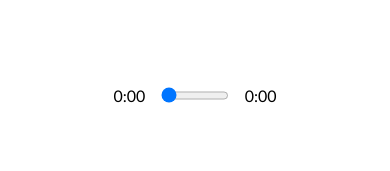
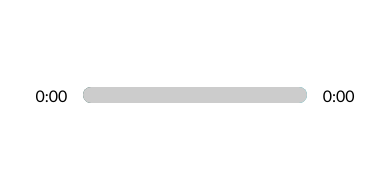
Before and after one commit to Abhishek7487/React_Player, a React (Create React App) app: page / in a window 390 px wide. Shown: the part 521-692 px from the top of the page. Built offline with nearby package versions, Linux system fonts and the light colour scheme.

Commit message:
Uploaded the final version of React-Player with mobile reponsive design

```diff
--- a/src/App.js
+++ b/src/App.js
@@ -20,16 +20,34 @@ function App() {
   const [songInfo, setSongInfo] = useState({
     currentTime: 0,
     duration: 0,
+    animationPercentage: 0,
   });
   const [libraryStatus, setLibraryStatus] = useState(false);
 
   const timeUpdateHandler = (e) => {
     const current = e.target.currentTime;
     const duration = e.target.duration;
-    setSongInfo({ ...songInfo, currentTime: current, duration });
+    // Calculate Percentage
+    const roundedCurrent = Math.round(current);
+    const roundedDuration = Math.round(duration);
+    const animation = Math.round((roundedCurrent / roundedDuration) * 100);
+
+    setSongInfo({
+      ...songInfo,
+      currentTime: current,
+      duration,
+      animationPercentage: animation,
+    });
   };
+
+  const songEndHandler = async () => {
+    let currentIndex = songs.findIndex((song) => song.id === currentSong.id);
+    await setCurrentSong(songs[(currentIndex + 1) % songs.length]);
+    if (isPlaying) audioRef.current.play();
+  };
+
   return (
-    <div className="App">
+    <div className={`App ${libraryStatus ? "libraryActive" : ""}`}>
       <Nav libraryStatus={libraryStatus} setLibraryStatus={setLibraryStatus} />
       <Song currentSong={currentSong} />
       <Player
@@ -56,6 +74,7 @@ function App() {
         onLoadedMetadata={timeUpdateHandler}
         ref={audioRef}
         src={currentSong.audio}
+        onEnded={songEndHandler}
       ></audio>
     </div>
   );
--- a/src/components/LibrarySong.js
+++ b/src/components/LibrarySong.js
@@ -1,5 +1,4 @@
 import React from "react";
-import { playAudio } from "../util";
 
 const LibrarySong = ({
   song,
@@ -10,8 +9,8 @@ const LibrarySong = ({
   isPlaying,
   setSongs,
 }) => {
-  const songSelectHandler = () => {
-    setCurrentSong(song);
+  const songSelectHandler = async () => {
+    await setCurrentSong(song);
     audioRef.current.play();
     // Add Active State
     const newSongs = songs.map((song) => {
@@ -30,7 +29,7 @@ const LibrarySong = ({
     setSongs(newSongs);
 
     // Check if the song is Playing
-    playAudio(isPlaying, audioRef);
+    if (isPlaying) audioRef.current.play();
   };
   return (
     <div
--- a/src/components/Player.js
+++ b/src/components/Player.js
@@ -1,6 +1,5 @@
-import React, { useState, useEffect } from "react";
+import React, { useEffect } from "react";
 import { FontAwesomeIcon } from "@fortawesome/react-fontawesome";
-import { playAudio } from "../util";
 import {
   faPlay,
   faAngleLeft,
@@ -19,10 +18,9 @@ const Player = ({
   setCurrentSong,
   setSongs,
 }) => {
-  // UseEffect
-  useEffect(() => {
+  const activeLibraryHandler = (nextPrev) => {
     const newSongs = songs.map((song) => {
-      if (song.id === currentSong.id) {
+      if (song.id === nextPrev.id) {
         return {
           ...song,
           active: true,
@@ -35,8 +33,7 @@ const Player = ({
       }
     });
     setSongs(newSongs);
-  }, [currentSong]);
-
+  };
   // Event Handlers
   const playSongHandler = () => {
     if (isPlaying) {
@@ -59,27 +56,40 @@ const Player = ({
     setSongInfo({ ...songInfo, currentTime: e.target.value });
   };
 
-  const skipTrackHandler = (direction) => {
+  const skipTrackHandler = async (direction) => {
     let currentIndex = songs.findIndex((song) => song.id === currentSong.id);
     if (direction === "skipForward") {
-      setCurrentSong(songs[(currentIndex + 1) % songs.length]);
+      await setCurrentSong(songs[(currentIndex + 1) % songs.length]);
+      activeLibraryHandler(songs[(currentIndex + 1) % songs.length]);
     }
     if (direction === "skipBack") {
       if ((currentIndex - 1) % songs.length === -1) {
-        setCurrentSong(songs[songs.length - 1]);
-        playAudio(isPlaying, audioRef);
+        await setCurrentSong(songs[songs.length - 1]);
+        activeLibraryHandler(songs[songs.length - 1]);
+        if (isPlaying) audioRef.current.play();
 
         return;
       }
-      setCurrentSong(songs[(currentIndex - 1) % songs.length]);
+      await setCurrentSong(songs[(currentIndex - 1) % songs.length]);
     }
-    playAudio(isPlaying, audioRef);
+    if (isPlaying) audioRef.current.play();
+  };
+
+  // Add the styles
+  const trackAnim = {
+    transform: `translateX(${songInfo.animationPercentage}%)`,
   };
 
   return (
     <div className="player">
       <div className="timeControl">
         <p>{getTime(songInfo.currentTime)}</p>
+        <div
+          style={{
+            background: `linear-gradient(to right, ${currentSong.color[0]},${currentSong.color[1]})`,
+          }}
+          className="track"
+        >
           <input
             min={0}
             max={songInfo.duration || 0}
@@ -87,6 +97,8 @@ const Player = ({
             type="range"
             onChange={drafHandler}
           />
+          <div style={trackAnim} className="animatedTrack"></div>
+        </div>
         <p>{songInfo.duration ? getTime(songInfo.duration) : "0:00"}</p>
       </div>
       <div className="playControl">
--- a/src/styles/_library.scss
+++ b/src/styles/_library.scss
@@ -19,6 +19,7 @@
   display: flex;
   padding: 1rem 2rem;
   cursor: pointer;
+  transition: background 0.2s ease;
   img {
     width: 30%;
   }
@@ -64,3 +65,9 @@
   transform: translateX(0%);
   opacity: 1;
 }
+
+@media screen and (max-width: 768px) {
+  .library {
+    width: 100%;
+  }
+}
--- a/src/styles/_nav.scss
+++ b/src/styles/_nav.scss
@@ -20,3 +20,11 @@ nav {
     }
   }
 }
+
+@media screen and (max-width: 768px) {
+  nav {
+    button {
+      z-index: 10;
+    }
+  }
+}
--- a/src/styles/_player.scss
+++ b/src/styles/_player.scss
@@ -9,10 +9,14 @@
 .timeControl {
   width: 50%;
   display: flex;
+  align-items: center;
 
   input {
     width: 100%;
     padding: 1rem 0;
+    -webkit-appearance: none;
+    background: transparent;
+    cursor: pointer;
   }
 
   p {
@@ -31,3 +35,51 @@
     cursor: pointer;
   }
 }
+
+input[type="range"]:focus {
+  outline: none;
+}
+
+input[type="range"]::-webkit-slider-thumb {
+  -webkit-appearance: none;
+  height: 16px;
+  width: 16px;
+}
+
+input[type="range"]::-moz-range-thumb {
+  -webkit-appearance: none;
+  background: transparent;
+  border: none;
+}
+
+.track {
+  background: lightblue;
+  width: 100%;
+  height: 1rem;
+  display: flex;
+  align-items: center;
+  position: relative;
+  border-radius: 1rem;
+  overflow: hidden;
+}
+
+.animatedTrack {
+  background: rgb(204, 204, 204);
+  width: 100%;
+  height: 100%;
+  position: absolute;
+  top: 0;
+  left: 0;
+  transform: translateX(0%);
+  pointer-events: none;
+}
+
+@media screen and (max-width: 768px) {
+  .timeControl {
+    width: 90%;
+  }
+
+  .playControl {
+    width: 60%;
+  }
+}
--- a/src/styles/_song.scss
+++ b/src/styles/_song.scss
@@ -18,3 +18,11 @@
     font-size: 1rem;
   }
 }
+
+@media screen and (max-width: 768px) {
+  .songContainer {
+    img {
+      width: 40%;
+    }
+  }
+}
--- a/src/styles/app.scss
+++ b/src/styles/app.scss
@@ -20,6 +20,14 @@ h4 {
   color: rgb(100, 100, 100);
 }
 
+.App {
+  transition: all 0.5s ease;
+}
+
+.libraryActive {
+  margin-left: 20%;
+}
+
 @import "./song";
 @import "./player";
 @import "./library";
--- a/src/util.js
+++ /dev/null
@@ -1,10 +0,0 @@
-export const playAudio = (isPlaying, audioRef) => {
-  if (isPlaying) {
-    const playPromise = audioRef.current.play();
-    if (playPromise !== undefined) {
-      playPromise.then((audio) => {
-        audioRef.current.play();
-      });
-    }
-  }
-};
```
Lines whose indentation alone changed are shown as unchanged.
